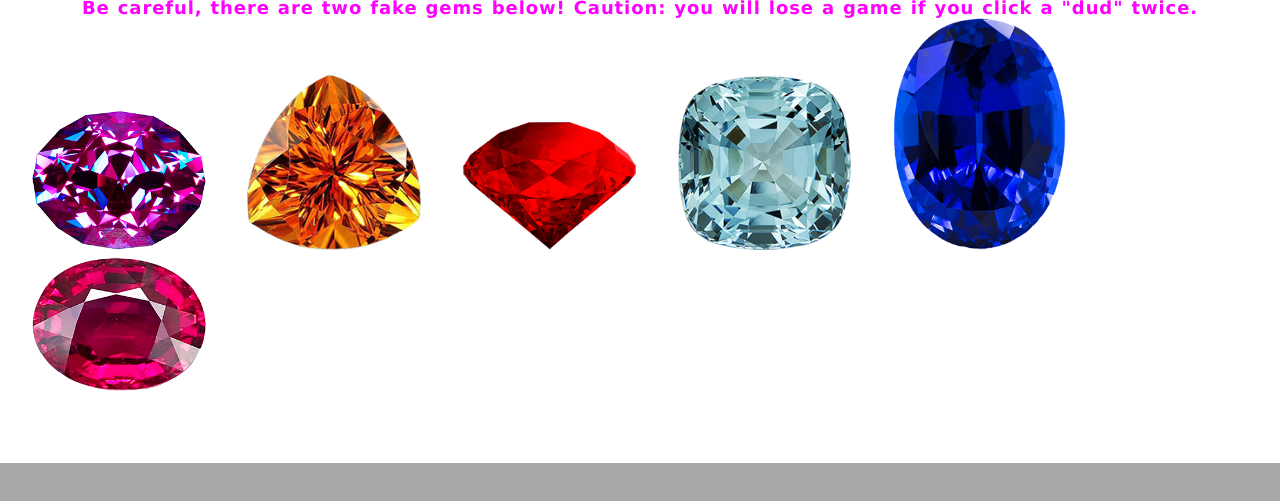
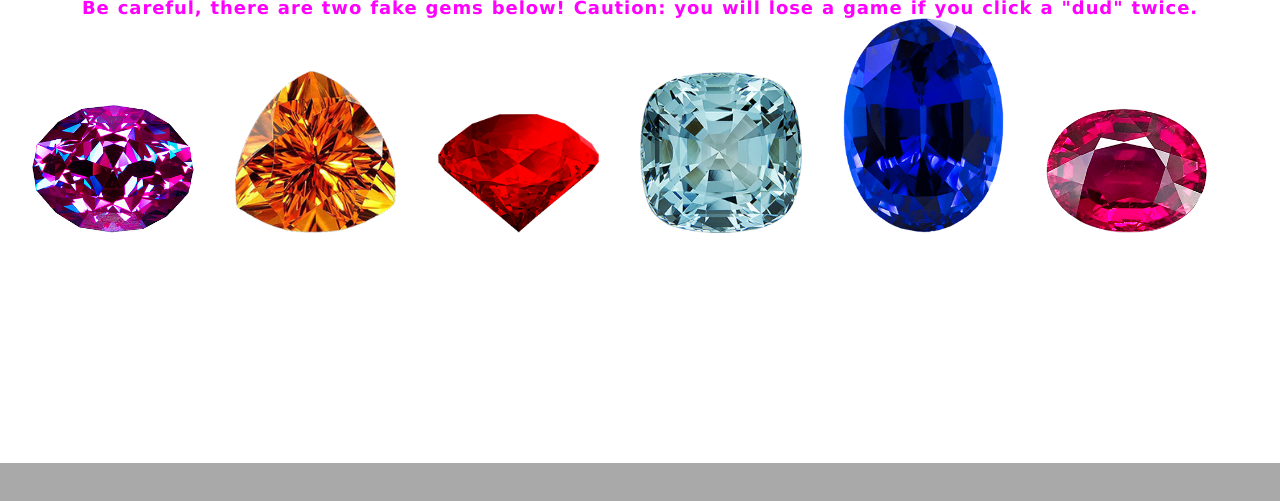
Before and after one commit to nicholastoulouse/Crystal-Collector-Game, a plain HTML site: page index.html in a window 1280 px wide. Shown: the part 267-768 px from the top of the page. Drawn offline with nearby package versions, Linux system fonts and the light colour scheme.

Commit message:
Update styles.css

```diff
--- a/styles.css
+++ b/styles.css
@@ -49,7 +49,7 @@ body {
     font-size: 3em;
 }
 .gem {
-    width: 14%;
+    width: 13%;
     margin: 0 1%;
 }
 footer {
```
